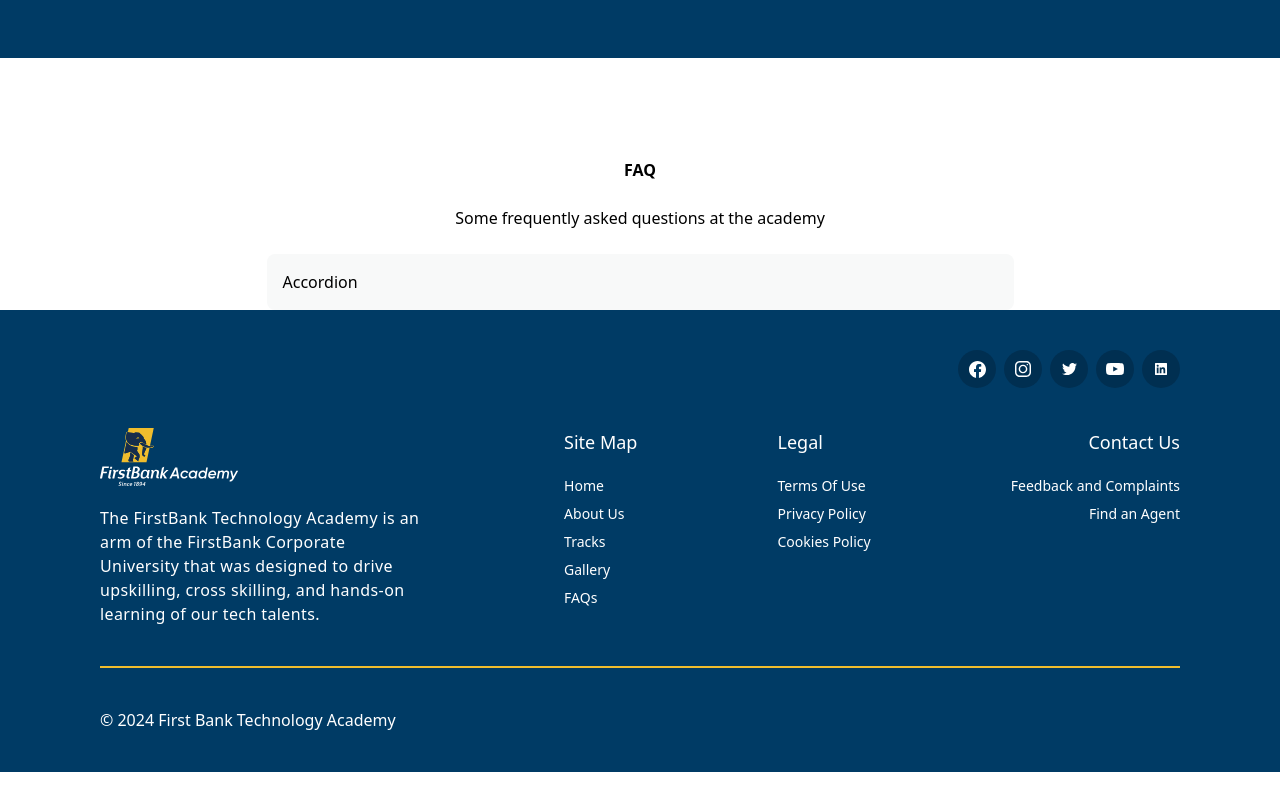
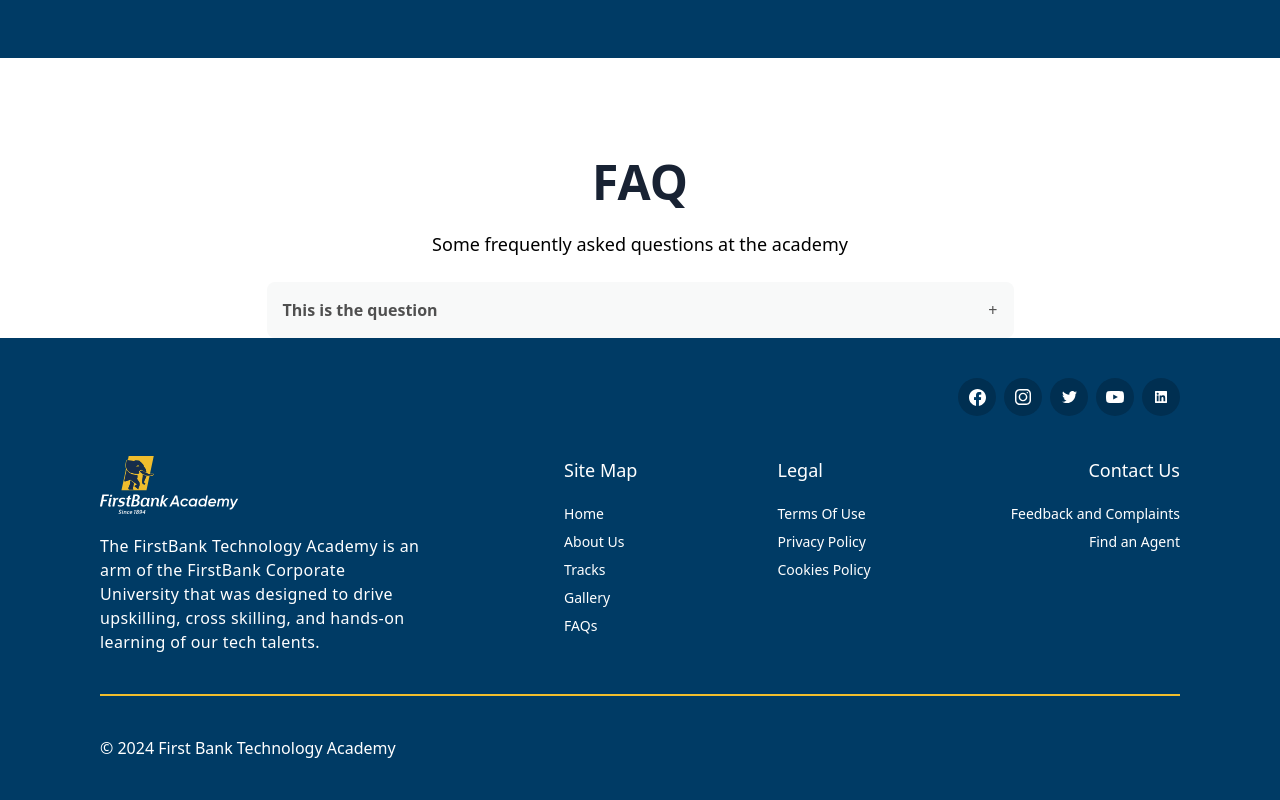
Before and after one commit to Oyinlolatechie/Firstbank-Academy-Frontend, a React (Vite) app: page / in a window 1280 px wide. Shown: the part 1398-2198 px from the top of the page. Before the commit the page ends 2170 px from the top, so only its background shows below. Built offline with nearby package versions, Linux system fonts and the light colour scheme.

Commit message:
accordion functionality implemented

```diff
--- a/src/components/Accordion.jsx
+++ b/src/components/Accordion.jsx
@@ -1,9 +1,26 @@
-import React from "react";
+import React, { useState } from "react";
 
 const Accordion = () => {
+    const [accordionOpen, setAccordionOpen] = useState(false);
     return(
         <>
-            <p>Accordion</p>
+        <div className=" text-[#000000AD]">
+            <button
+                onClick={() => setAccordionOpen(!accordionOpen)}
+                className="flex justify-between w-full"
+            >
+                <span className="font-bold">This is the question</span>
+                {accordionOpen ? <span>-</span> : <span>+</span>}
+            </button>
+            <div className={`grid overflow-hidden transition-all duration-300 ease-in-out ${
+                accordionOpen
+                ? 'grid-rows-[1fr] opacity-100 py-4'
+                : 'grid-rows-[0fr] opacity-0'
+            }`}>
+                <div className="overflow-hidden">This is the answer</div>
+            </div>
+        </div>
+
         </>
     )
 }
--- a/src/components/FAQ.jsx
+++ b/src/components/FAQ.jsx
@@ -5,8 +5,8 @@
     return(
         <>
         <div className="w-[747px] mx-auto space-y-6">
-            <h2 className="font-bold text-center">FAQ</h2>
-            <p className="text-center">Some frequently asked questions at the academy</p>
+            <h2 className="font-bold text-center text-5xl text-[#182233]">FAQ</h2>
+            <p className="text-center text-lg font-normal">Some frequently asked questions at the academy</p>
             <div className="p-4 rounded-lg bg-[#F8F9F9]">
                 <Accordion />
             </div>
```
